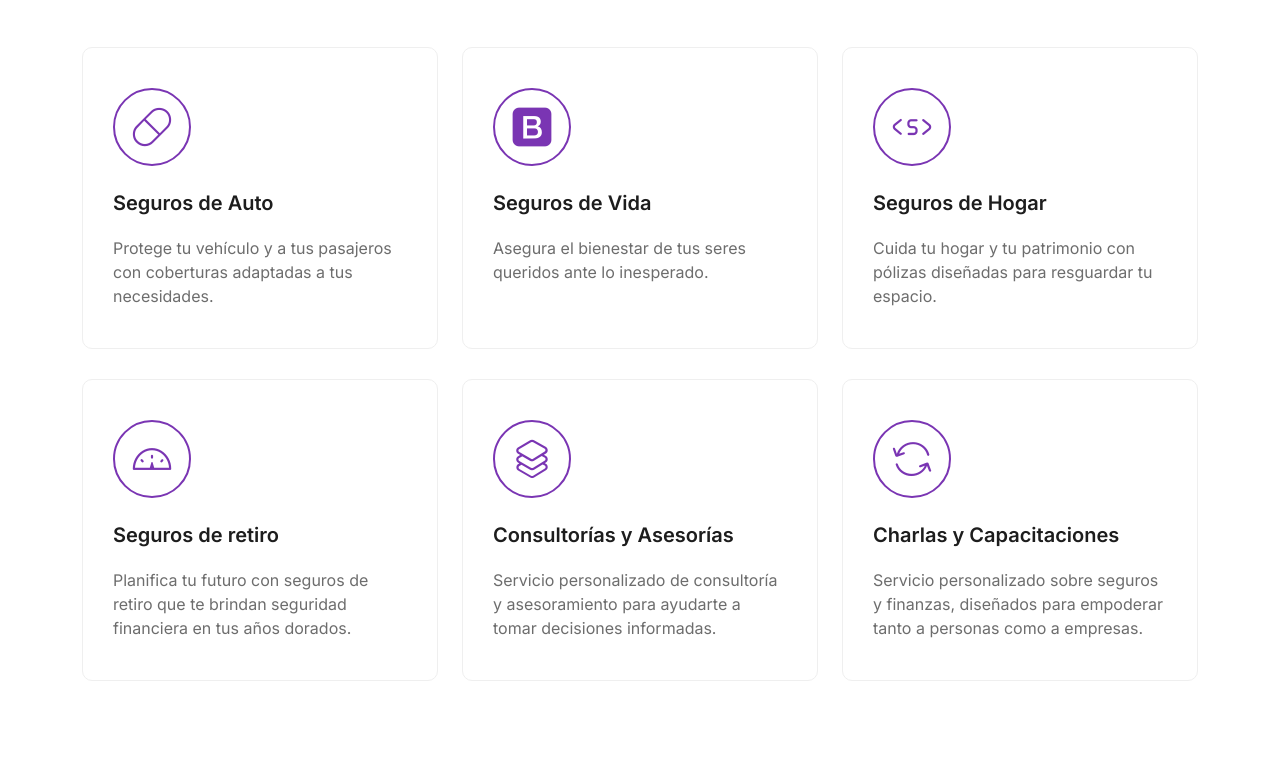
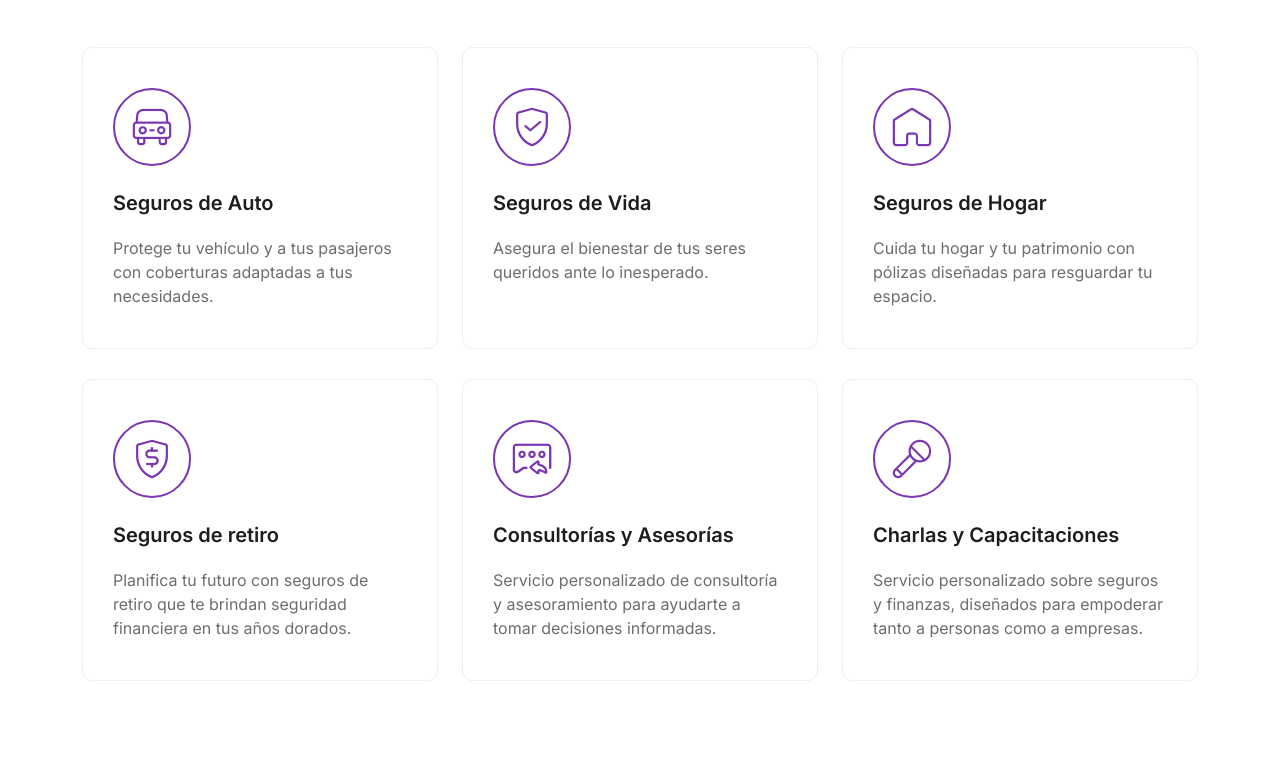
Before and after one commit to laumujica/marialaurapereyra2.0, a plain HTML site: page index.html in a window 1280 px wide. Shown: the part 1589-2360 px from the top of the page. Drawn offline with Linux system fonts and the light colour scheme.

Commit message:
Replaced photo + icons

```diff
--- a/index.html
+++ b/index.html
@@ -331,7 +331,7 @@
         <div class="col-lg-4 col-md-6">
           <div class="single-services">
             <div class="service-icon">
-              <i class="lni lni-capsule"></i>
+              <i class="lni lni-car"></i>
             </div>
             <div class="service-content">
               <h4>Seguros de Auto</h4>
@@ -344,7 +344,7 @@
         <div class="col-lg-4 col-md-6">
           <div class="single-services">
             <div class="service-icon">
-              <i class="lni lni-bootstrap"></i>
+              <i class="lni lni-protection"></i>
             </div>
             <div class="service-content">
               <h4>Seguros de Vida</h4>
@@ -359,7 +359,7 @@
         <div class="col-lg-4 col-md-6">
           <div class="single-services">
             <div class="service-icon">
-              <i class="lni lni-shortcode"></i>
+              <i class="lni lni-home"></i>
             </div>
             <div class="service-content">
               <h4>Seguros de Hogar</h4>
@@ -372,7 +372,7 @@
         <div class="col-lg-4 col-md-6">
           <div class="single-services">
             <div class="service-icon">
-              <i class="lni lni-dashboard"></i>
+              <i class="lni lni-money-protection"></i>
             </div>
             <div class="service-content">
               <h4>Seguros de retiro</h4>
@@ -385,7 +385,7 @@
         <div class="col-lg-4 col-md-6">
           <div class="single-services">
             <div class="service-icon">
-              <i class="lni lni-layers"></i>
+              <i class="lni lni-comments-reply"></i>
             </div>
             <div class="service-content">
               <h4>Consultorías y Asesorías</h4>
@@ -398,7 +398,7 @@
         <div class="col-lg-4 col-md-6">
           <div class="single-services">
             <div class="service-icon">
-              <i class="lni lni-reload"></i>
+              <i class="lni lni-microphone"></i>
             </div>
             <div class="service-content">
               <h4>Charlas y Capacitaciones</h4>
@@ -470,7 +470,7 @@
           <div class="pricing-style-fourteen middle">
             <div class="table-head">
               <h6 class="title">Consultorías</h4>
-                <p>Análisis y asesoramiento de asuntos financieros básicos.</p>
+                <p>Servicio integral de consultoría para la toma de decisiones.</p>
 <!--                 <div class="price">
                   <h2 class="amount">
                     <span class="currency">$</span>99<span class="duration">/mo </span>
@@ -499,7 +499,7 @@
           <div class="pricing-style-fourteen">
             <div class="table-head">
               <h6 class="title">Capacitaciones</h4>
-                <p>Charlas y talleres sobre seguros, finanzas y lo que te haga falta.</p>
+                <p>Charlas y Talleres para empoderar a individuos y empresas.</p>
 <!--                 <div class="price">
                   <h2 class="amount">
                     <span class="currency">$</span>150<span class="duration">/mo </span>
```
Also changed, not shown: 1 other file.
